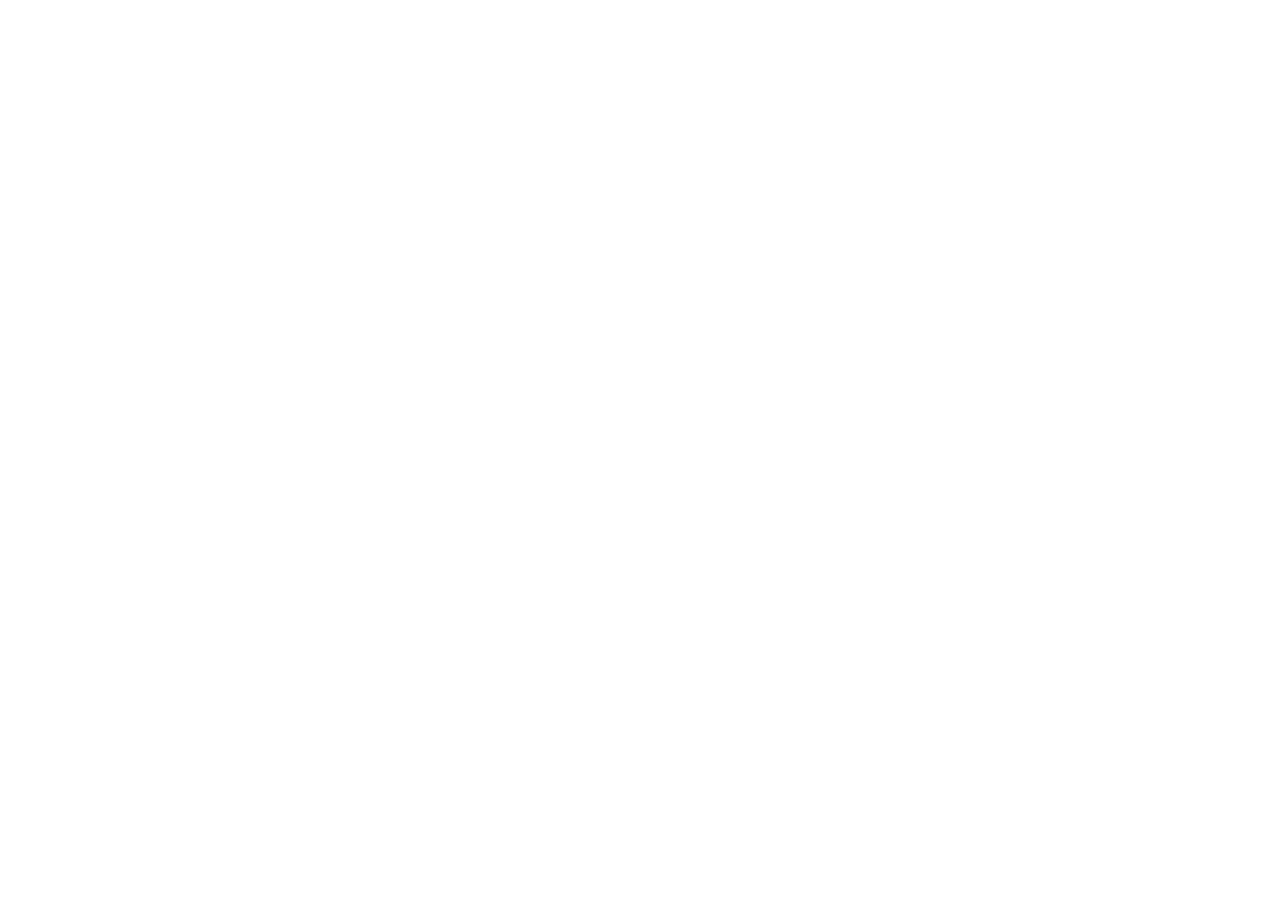
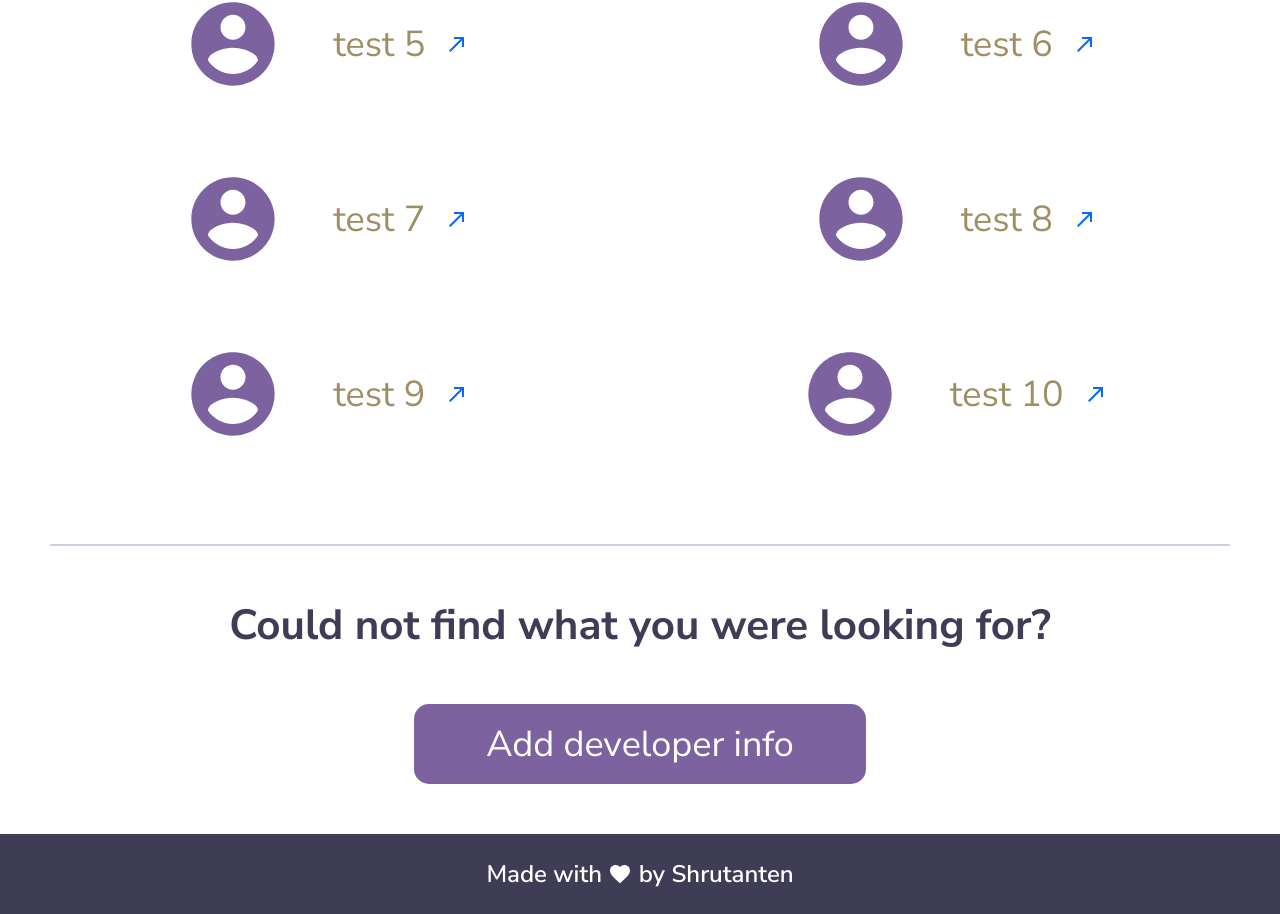
Before and after one commit to soft-coded/workattech-task, a React (Create React App) app: page / in a window 1280 px wide. Shown: the part 1403-2317 px from the top of the page. Before the commit the page ends 947 px from the top, so only its background shows below. Built offline with nearby package versions, Linux system fonts and the light colour scheme.

Commit message:
Add homepage

```diff
--- a/src/App.js
+++ b/src/App.js
@@ -1,11 +1,11 @@
-import Header from "./components/header";
-import SearchBar from "./components/search-bar";
+import Footer from "./components/footer";
+import Home from "./pages/home";
 
 export default function App() {
 	return (
 		<main>
-			<Header />
-			<SearchBar />
+			<Home />
+			<Footer />
 		</main>
 	);
 }
--- /dev/null
+++ b/src/components/footer/footer.css
@@ -0,0 +1,12 @@
+.app-footer {
+	margin-top: auto;
+	font-size: 24px;
+	color: #ffffff;
+	fill: #ffffff;
+	background: #3f3d56;
+	height: 80px;
+}
+
+.app-footer h4 {
+	font-weight: 600;
+}
--- /dev/null
+++ b/src/components/footer/index.jsx
@@ -0,0 +1,22 @@
+import "./footer.css";
+
+export default function Footer() {
+	return (
+		<footer className="flex-center app-footer">
+			<h4 className="flex-center">
+				<span>Made with</span>&nbsp;
+				<svg
+					xmlns="http://www.w3.org/2000/svg"
+					height="24"
+					viewBox="0 0 24 24"
+					width="24"
+				>
+					<path d="M0 0h24v24H0z" fill="none" />
+					<path d="M12 21.35l-1.45-1.32C5.4 15.36 2 12.28 2 8.5 2 5.42 4.42 3 7.5 3c1.74 0 3.41.81 4.5 2.09C13.09 3.81 14.76 3 16.5 3 19.58 3 22 5.42 22 8.5c0 3.78-3.4 6.86-8.55 11.54L12 21.35z" />
+				</svg>
+				&nbsp;
+				<span>by Shrutanten</span>
+			</h4>
+		</footer>
+	);
+}
--- /dev/null
+++ b/src/components/results-grid/index.jsx
@@ -0,0 +1,12 @@
+import "./results-grid.css";
+import SearchResult from "../search-result";
+
+export default function ResultsGrid({ results }) {
+	return (
+		<div className="results-grid">
+			{results.map(result => (
+				<SearchResult key={result.id} {...result} />
+			))}
+		</div>
+	);
+}
--- /dev/null
+++ b/src/components/results-grid/results-grid.css
@@ -0,0 +1,9 @@
+.results-grid {
+	display: grid;
+	grid-template-columns: repeat(2, 1fr);
+	place-items: center;
+	gap: 75px;
+	padding-bottom: 100px;
+	margin: 0 50px 50px;
+	border-bottom: 2px solid #d0cde1;
+}
--- a/src/components/search-bar/search-bar.css
+++ b/src/components/search-bar/search-bar.css
@@ -1,13 +1,14 @@
 .app-search-bar {
 	display: flex;
 	align-items: center;
+	gap: 20px;
 	background: #d0cde1;
 	padding: 10px;
 	padding-right: 20px;
-	gap: 20px;
 	border-radius: 15px;
 	font-size: 24px;
 	height: 80px;
+	margin-bottom: 100px;
 }
 
 .app-search-bar input {
--- /dev/null
+++ b/src/components/search-result/index.jsx
@@ -0,0 +1,31 @@
+import "./search-result.css";
+
+export default function SearchResult({ name }) {
+	return (
+		<div className="flex-center search-result">
+			<svg
+				xmlns="http://www.w3.org/2000/svg"
+				height="24"
+				viewBox="0 0 24 24"
+				width="24"
+				className="avatar"
+			>
+				<path d="M0 0h24v24H0z" fill="none" />
+				<path d="M12 2C6.48 2 2 6.48 2 12s4.48 10 10 10 10-4.48 10-10S17.52 2 12 2zm0 3c1.66 0 3 1.34 3 3s-1.34 3-3 3-3-1.34-3-3 1.34-3 3-3zm0 14.2c-2.5 0-4.71-1.28-6-3.22.03-1.99 4-3.08 6-3.08 1.99 0 5.97 1.09 6 3.08-1.29 1.94-3.5 3.22-6 3.22z" />
+			</svg>
+			<h4 className="flex-center">
+				<span>{name}</span>
+				<svg
+					xmlns="http://www.w3.org/2000/svg"
+					enableBackground="new 0 0 24 24"
+					height="24"
+					viewBox="0 0 24 24"
+					width="24"
+				>
+					<rect fill="none" height="24" width="24" />
+					<path d="M9,5v2h6.59L4,18.59L5.41,20L17,8.41V15h2V5H9z" />
+				</svg>
+			</h4>
+		</div>
+	);
+}
--- /dev/null
+++ b/src/components/search-result/search-result.css
@@ -0,0 +1,20 @@
+.search-result {
+	gap: 50px;
+	font-size: 36px;
+	color: #9f8e63;
+}
+
+.search-result h4 {
+	gap: 20px;
+	font-weight: 400;
+}
+
+.search-result h4 svg {
+	fill: #0768fa;
+}
+
+.search-result .avatar {
+	width: 100px;
+	height: 100px;
+	fill: #7c639f;
+}
--- /dev/null
+++ b/src/pages/home/home.css
@@ -0,0 +1,16 @@
+.could-not-find {
+	font-size: 36px;
+	margin-bottom: 50px;
+	font-weight: 600;
+	color: #3f3d56;
+}
+
+.add-info {
+	height: 80px;
+	padding: 0 72px;
+	font-size: 36px;
+	background: #7c639f;
+	color: #ffffff;
+	border-radius: 15px;
+	margin-bottom: 50px;
+}
--- /dev/null
+++ b/src/pages/home/index.jsx
@@ -0,0 +1,32 @@
+import PageWithHeader from "../../components/page-with-header";
+import "./home.css";
+import SearchBar from "../../components/search-bar";
+import ResultsGrid from "../../components/results-grid";
+
+const searchResults = [
+	{ id: 1, name: "test 1" },
+	{ id: 2, name: "test 2" },
+	{ id: 3, name: "test 3" },
+	{ id: 4, name: "test 4" },
+	{ id: 5, name: "test 5" },
+	{ id: 6, name: "test 6" },
+	{ id: 7, name: "test 7" },
+	{ id: 8, name: "test 8" },
+	{ id: 9, name: "test 9" },
+	{ id: 10, name: "test 10" }
+];
+
+export default function Home() {
+	return (
+		<PageWithHeader>
+			<SearchBar />
+			<ResultsGrid results={searchResults} />
+			<div className="flex-center could-not-find">
+				<h3>Could not find what you were looking for?</h3>
+			</div>
+			<div className="flex-center">
+				<button className="flex-center add-info">Add developer info</button>
+			</div>
+		</PageWithHeader>
+	);
+}
```
